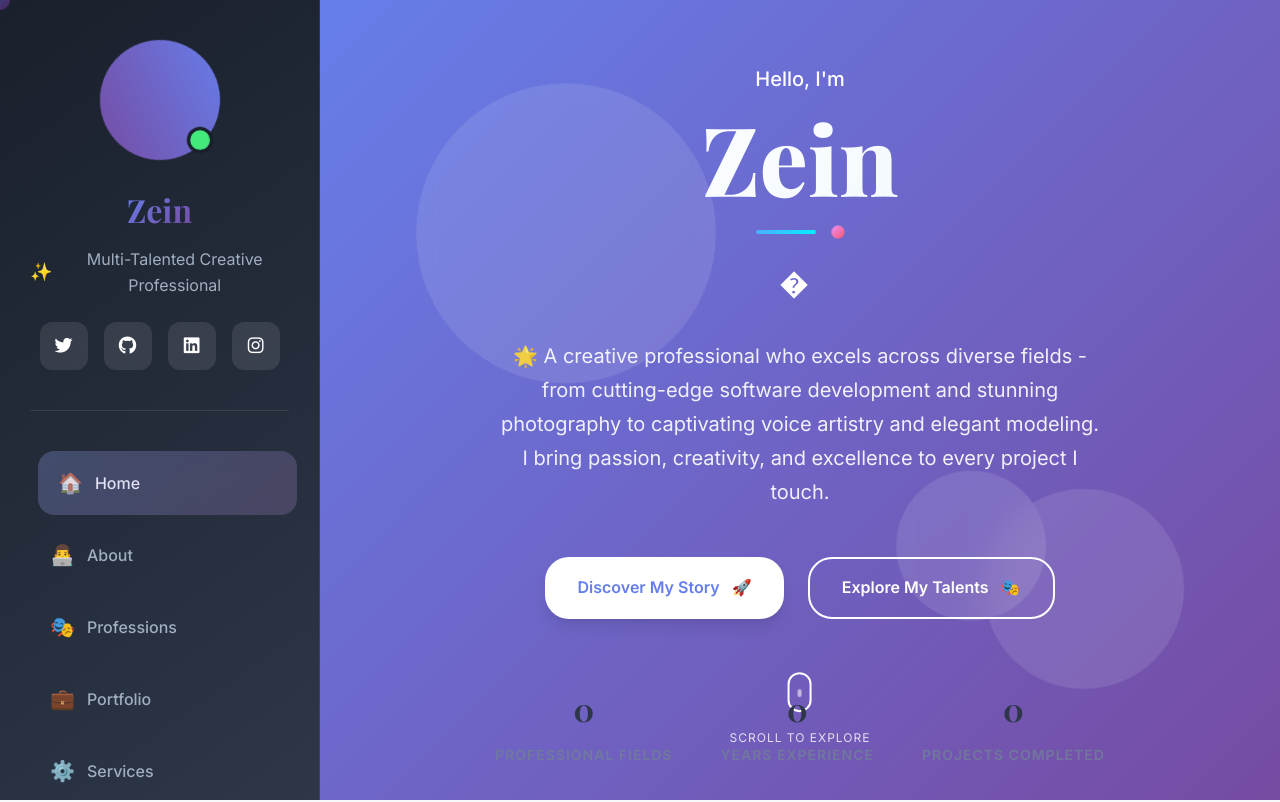
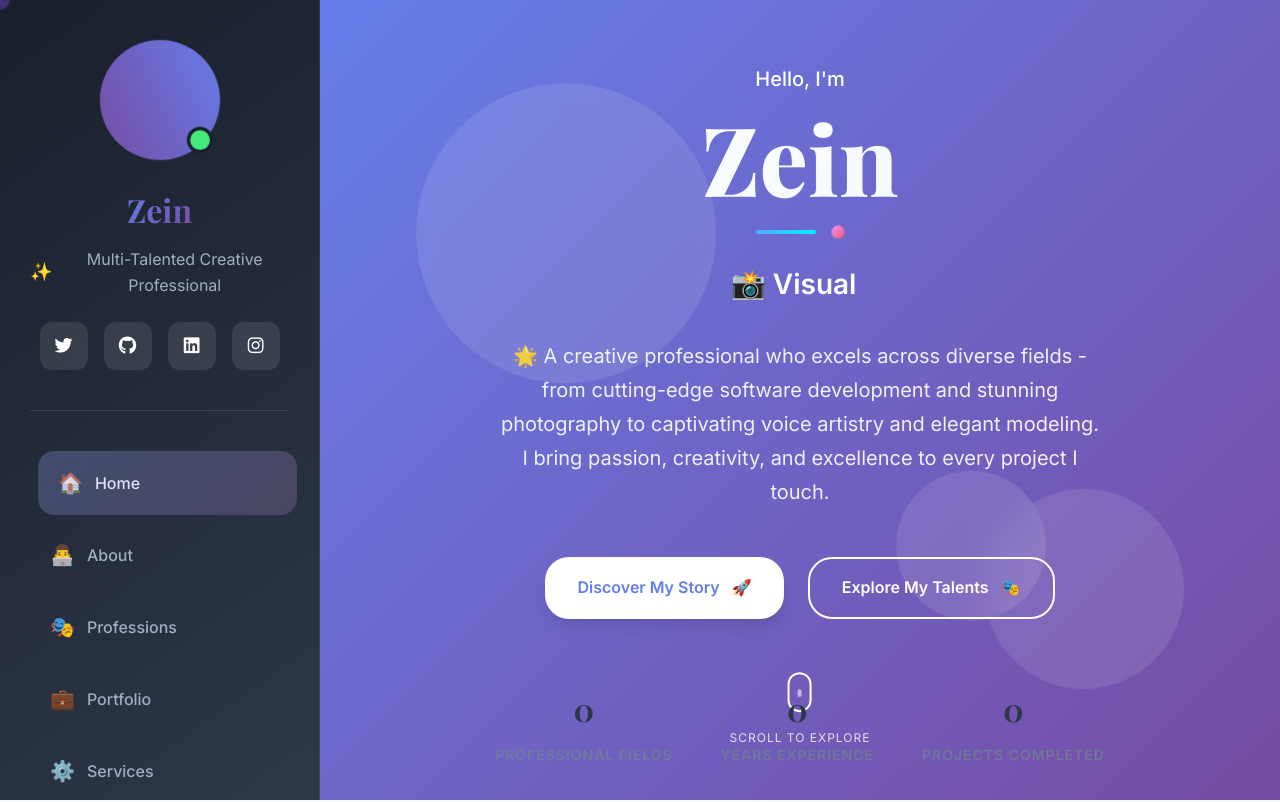
Before and after one commit to Gaetan05/zein-portfolio, a React (Vite) app: page / in a window 1280 px wide. Shown: the top 802 px of the page. Built offline with nearby package versions, Linux system fonts and the light colour scheme.

Commit message:
Update professional titles in typing effect

```diff
--- a/src/App.tsx
+++ b/src/App.tsx
@@ -154,12 +154,11 @@ function App() {
   // Enhanced typing effect for multi-professional roles
   useEffect(() => {
     const texts = [
-      '💻 Full-Stack Developer',
-      '📸 Professional Photographer',
-      '🎤 Voice Artist & Actor',
-      '👔 Professional Model',
+      '💻 Full-Stack Dev',
+      '📸 Visual Artist',
+      '🎤 Voice Artist',
+      '✨ Professional Model',
       '🎨 Creative Director',
-      '✨ Multi-Talented Professional'
     ]
     let textIndex = 0
     let charIndex = 0
```
